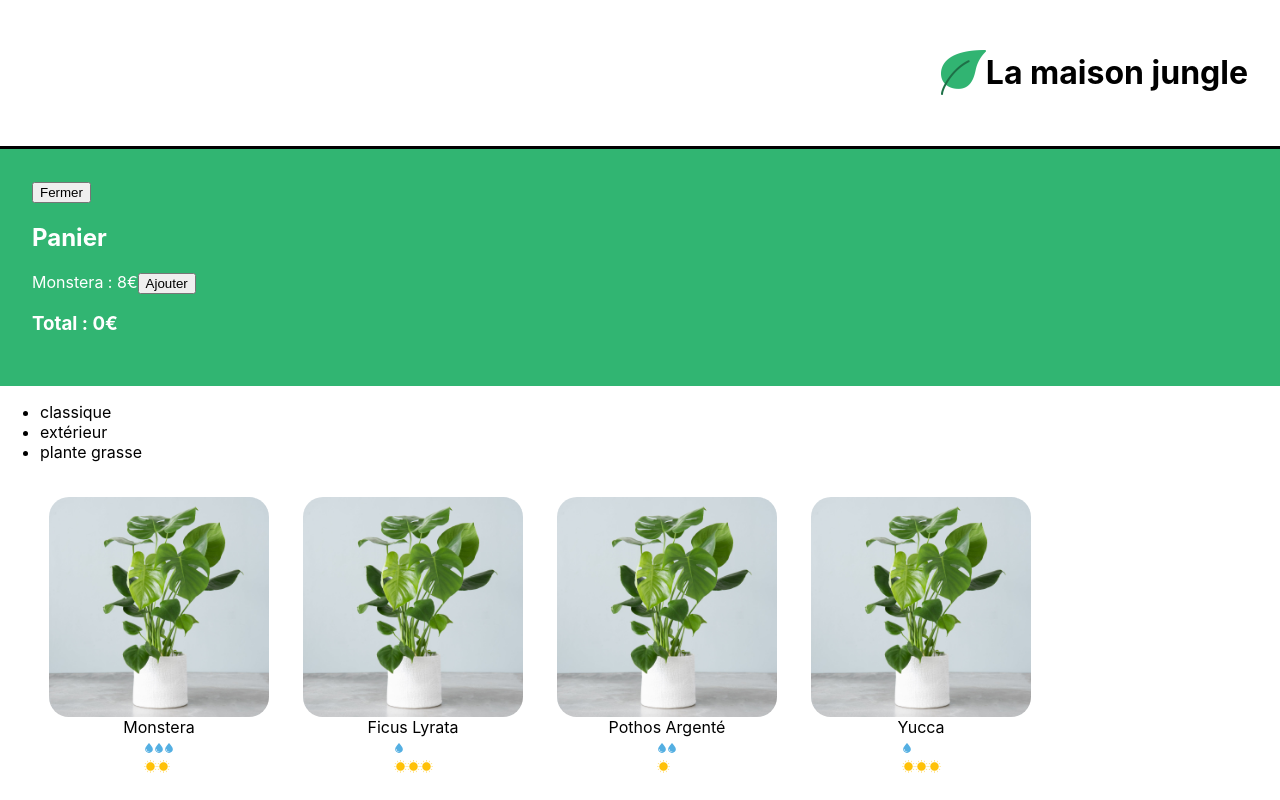
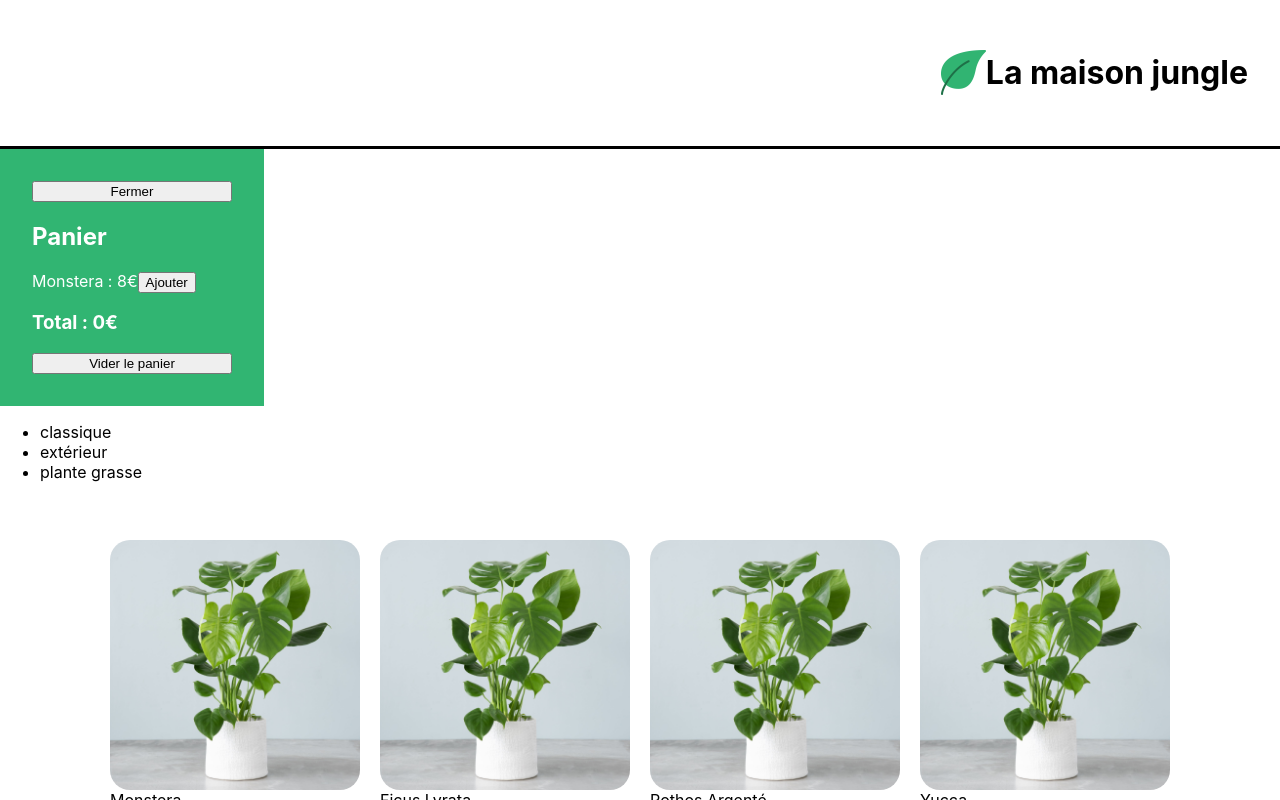
Before and after one commit to kirperov/ocr_reactjs_project_masion_jungle, a React (Create React App) app: page / in a window 1280 px wide. Both pictures are taken after a click on the button "Ouvrir le Panier". Shown: the top 800 px of the page. Built offline with nearby package versions, Linux system fonts and the light colour scheme.

Commit message:
add styles, empty cart

```diff
--- a/src/components/Cart.js
+++ b/src/components/Cart.js
@@ -18,6 +18,7 @@ function Cart() {
                 </button>
             </div>
             <h3>Total : {monsteraPrice * cart}€</h3>
+            <button onClick={() => updateCart(0)}>Vider le panier</button>
         </div>
     ) : ( <button onClick={() => setIsOpen(true)}>Ouvrir le Panier</button> )
 }
--- a/src/styles/Cart.css
+++ b/src/styles/Cart.css
@@ -1,5 +1,34 @@
 .lmj-cart {
-    padding: 32px;
-    color: white;
-    background-color: #31b572;
+	color: white;
+	background-color: #31b572;
+	padding: 32px;
+	display: flex;
+	flex-direction: column;
+	justify-content: flex-start;
+	width: 200px;
 }
+
+.lmj-cart-add-button {
+	margin-left: 32px;
+	cursor: pointer;
+}
+
+.lmj-cart-toggle-button {
+	background: none;
+	outline: none;
+	border: none;
+	font-weight: 600;
+	cursor: pointer;
+	align-self: self-start;
+	padding: 0;
+	color: white;
+}
+
+.lmj-cart-closed {
+	padding: 32px;
+	width: 200px;
+}
+
+.lmj-cart-closed > button {
+	color: black;
+}
--- a/src/styles/PlantItem.css
+++ b/src/styles/PlantItem.css
@@ -1,7 +1,8 @@
 .lmj-plant-item-cover {
-	height: 220px;
-	width: 220px;
+	height: 250px;
+	width: 250px;
 	border-radius: 20px;
+	object-fit: cover;
 }
 
 .lmj-plant-item {
--- a/src/styles/ShoppingList.css
+++ b/src/styles/ShoppingList.css
@@ -1,30 +1,11 @@
+.lmj-shopping-list {
+	width: 100%;
+}
+
 .lmj-plant-list {
 	list-style-type: none;
 	padding: 32px;
 	display: flex;
 	flex-wrap: wrap;
+	justify-content: center;
 }
-
-.lmj-plant-item {
-	border: solid 2px black;
-	border-radius: 10px;
-	height: 150px;
-	width: 150px;
-	margin:50px;
-	margin-bottom: 100px;
-	display: flex;
-	align-items: center;
-	justify-content: center;
-	flex-direction: column;
-	position: relative;
-}
-
-.lmj-sales {
-	position: absolute;
-	right: 0px;
-	top: 10px;
-	font-weight: 500;
-	color: white;
-	padding: 5px 10px;
-	background-color: #31b572;
-}
```
